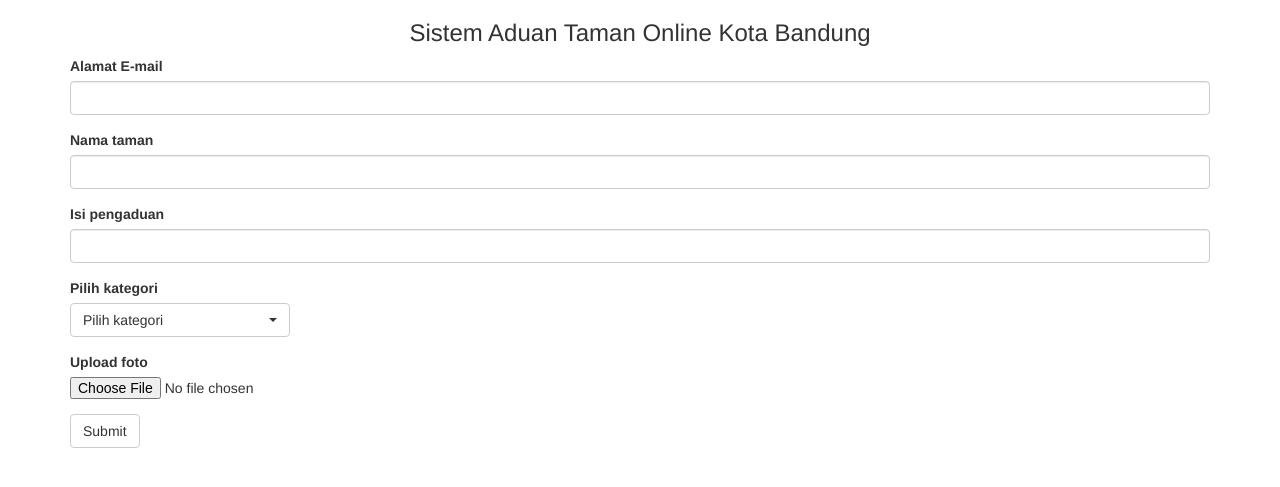
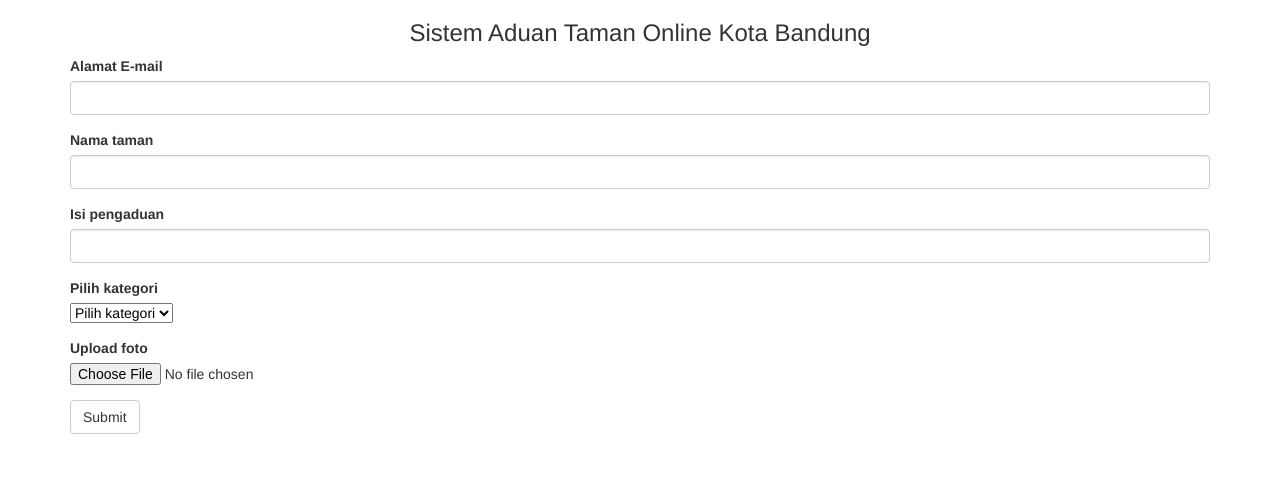
Before and after one commit to michaelaw320/SATAMON, a PHP site: page / in a window 1280 px wide. Shown: the top 487 px of the page. Run offline with PHP 8.4, Linux system fonts and the light colour scheme.

Commit message:
front-end commit v2

```diff
--- a/frontend/index.php
+++ b/frontend/index.php
@@ -1,32 +1,16 @@
 <!DOCTYPE html>
 <html lang="en">
 <head>
-  <meta charset="utf-8">
-  <title>Bootstrap 3, from LayoutIt!</title>
-  <meta name="viewport" content="width=device-width, initial-scale=1.0">
-  <meta name="description" content="">
-  <meta name="author" content="">
+	<meta charset="utf-8">
+	<title>Sistem Aduan Taman Online Kota Bandung - Laporkan!</title>
+	<meta name="viewport" content="width=device-width, initial-scale=1.0">
+	<meta name="description" content="">
+	<meta name="author" content="">
 
-	<!--link rel="stylesheet/less" href="less/bootstrap.less" type="text/css" /-->
-	<!--link rel="stylesheet/less" href="less/responsive.less" type="text/css" /-->
-	<!--script src="js/less-1.3.3.min.js"></script-->
-	<!--append ‘#!watch’ to the browser URL, then refresh the page. -->
 
 	<link href="css/bootstrap.min.css" rel="stylesheet">
 	<link href="css/style.css" rel="stylesheet">
 	<link href="css/bootstrap-select.css" rel="stylesheet">
-
-  <!-- HTML5 shim, for IE6-8 support of HTML5 elements -->
-  <!--[if lt IE 9]>
-    <script src="js/html5shiv.js"></script>
-  <![endif]-->
-
-  <!-- Fav and touch icons -->
-  <link rel="apple-touch-icon-precomposed" sizes="144x144" href="img/apple-touch-icon-144-precomposed.png">
-  <link rel="apple-touch-icon-precomposed" sizes="114x114" href="img/apple-touch-icon-114-precomposed.png">
-  <link rel="apple-touch-icon-precomposed" sizes="72x72" href="img/apple-touch-icon-72-precomposed.png">
-  <link rel="apple-touch-icon-precomposed" href="img/apple-touch-icon-57-precomposed.png">
-  <link rel="shortcut icon" href="img/favicon.png">
 
 	<script type="text/javascript" src="js/jquery.min.js"></script>
 	<script type="text/javascript" src="js/bootstrap.min.js"></script>
@@ -101,7 +85,7 @@
 				</div>
 				<div class="form-group">
 					<label for="inputSelection">Pilih kategori</label><br>
-					<select class="selectpicker" required>
+					<select id="inputSelection1" required>
 						<option value="" selected="selected" disabled="disabled">Pilih kategori</option>
 						<option value="A">A</option>
 						<option value="B">B</option>
```
Also changed, not shown: frontend/js/jquery.min.js.
